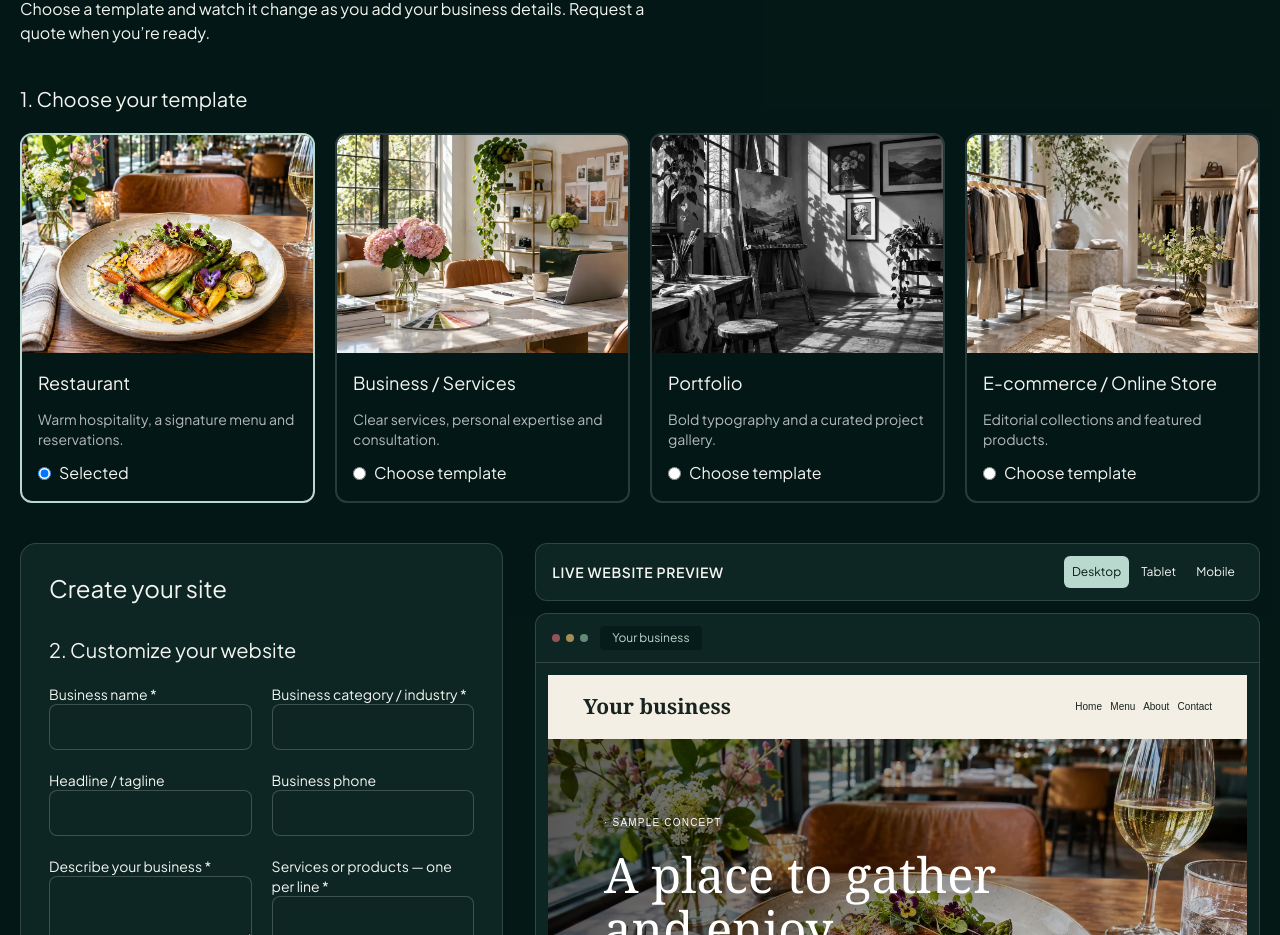
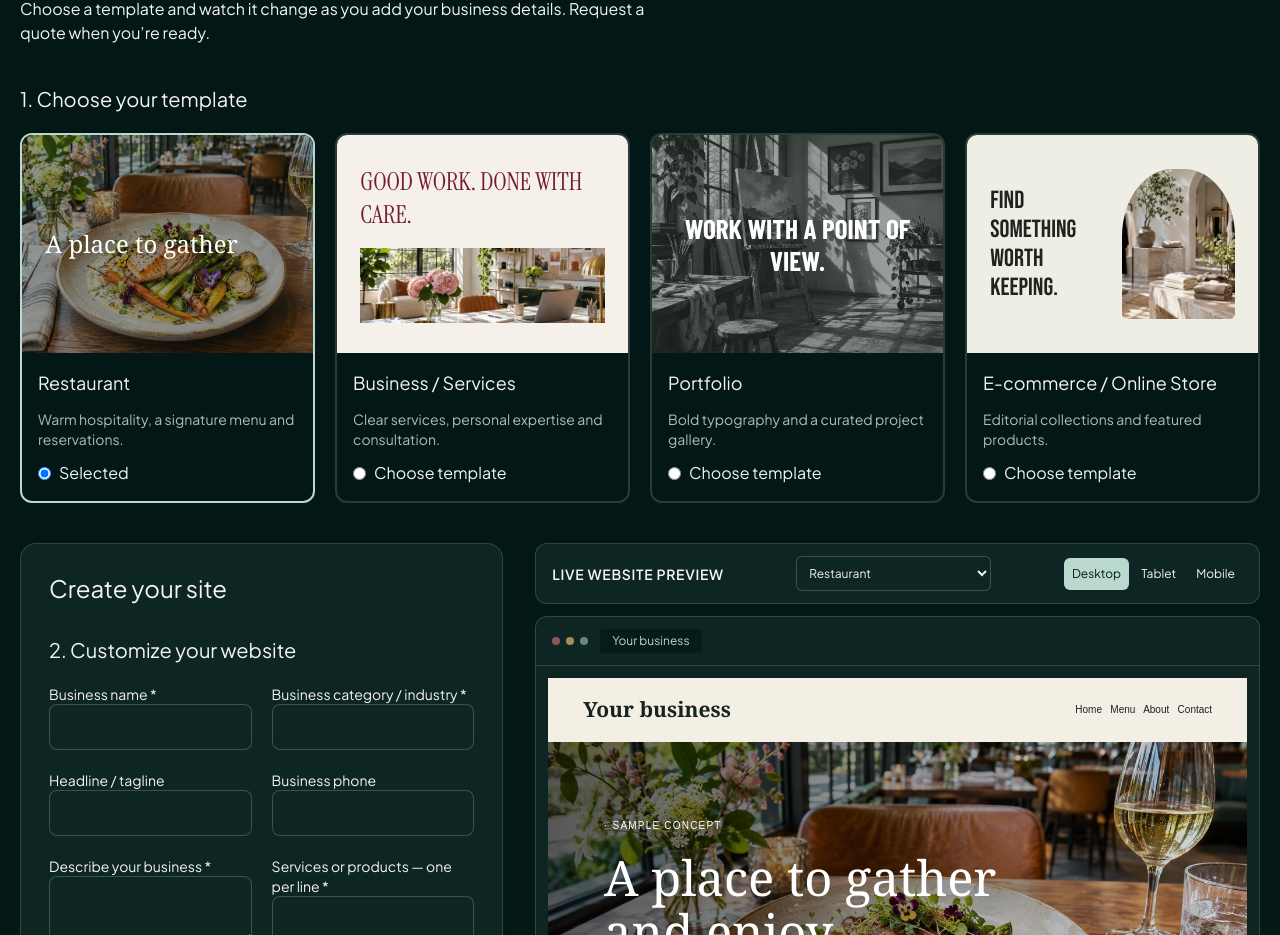
Before and after one commit to ivapbj/The-Ivana-Collective-Website, a React (Vite) app: page / in a window 1280 px wide. Shown: the part 994-1929 px from the top of the page. Built offline with nearby package versions, Linux system fonts and the light colour scheme.

Commit message:
Differentiate design directions and show template layouts in picker

```diff
--- a/src/components/HomepageConcept.css
+++ b/src/components/HomepageConcept.css
@@ -68,3 +68,80 @@
  .concept-store-story{grid-template-columns:1fr;gap:20px}.concept-store-story-image{min-height:180px}
  .concept-store-footer{flex-direction:column;text-align:center}
 }
+
+/* Design directions change the composition while the selected palette supplies the colors. */
+[data-design-direction="brutalist"] .concept-nav {
+  border-bottom: 4px solid var(--preview-text);
+  text-transform: uppercase;
+}
+[data-design-direction="brutalist"] .concept-photo { align-items: flex-end; }
+[data-design-direction="brutalist"] .concept-hero-text {
+  max-width: 100%;
+  width: 100%;
+  margin: 0 0 4%;
+  padding: 5%;
+  border-block: 4px solid var(--preview-text);
+  background: var(--preview-background);
+  color: var(--preview-text);
+}
+[data-design-direction="brutalist"] .concept h2 {
+  font-family: Impact, 'Arial Black', sans-serif;
+  font-weight: 900;
+  text-transform: uppercase;
+  letter-spacing: -.035em;
+  font-size: clamp(2.25rem, 10cqw, 5.5rem);
+}
+[data-design-direction="brutalist"] .concept-btn {
+  border: 2px solid var(--preview-text);
+  box-shadow: 4px 4px 0 var(--preview-text);
+  text-transform: uppercase;
+}
+[data-design-direction="brutalist"] .concept-tile { border-radius: 0; }
+
+[data-design-direction="hypercolor"] .concept-hero {
+  padding: 5%;
+  background: linear-gradient(135deg, var(--preview-background), var(--preview-primary));
+}
+[data-design-direction="hypercolor"] .concept-photo {
+  border-radius: 2rem;
+  overflow: hidden;
+  align-items: flex-end;
+}
+[data-design-direction="hypercolor"] .concept-hero-text {
+  max-width: 100%;
+  width: 100%;
+  padding: 6%;
+  background: linear-gradient(transparent, rgba(0, 0, 0, .85));
+}
+[data-design-direction="hypercolor"] .concept h2 {
+  font-family: 'DM Sans', Arial, sans-serif;
+  font-size: clamp(2rem, 8.5cqw, 5rem);
+  font-weight: 700;
+  letter-spacing: -.055em;
+}
+[data-design-direction="hypercolor"] .concept-btn { border-radius: 999px; }
+[data-design-direction="clean"] .concept-hero { padding: 4%; }
+[data-design-direction="clean"] .concept-photo { border-radius: .75rem; }
+
+.template-card-art {
+  position: relative;
+  display: grid;
+  align-content: center;
+  aspect-ratio: 4 / 3;
+  overflow: hidden;
+  isolation: isolate;
+  padding: 8%;
+}
+.template-card-art span { z-index: 1; line-height: .98; }
+.template-card-art img { width: 100%; height: 100%; object-fit: cover; }
+.template-card-art-restaurant { color: #fff; background: #151c16; }
+.template-card-art-restaurant img, .template-card-art-portfolio img { position: absolute; inset: 0; opacity: .55; }
+.template-card-art-restaurant span { font: 1.5rem Georgia, serif; }
+.template-card-art-services { gap: 10%; background: #f5f0e9; color: #741d32; }
+.template-card-art-services span { font: 1.55rem 'Instrument Serif', Georgia, serif; text-transform: uppercase; }
+.template-card-art-services img { height: clamp(38px, 6vw, 75px); }
+.template-card-art-portfolio { text-align: center; background: #39483d; color: #fff; }
+.template-card-art-portfolio span { font: 700 1.7rem 'Barlow Condensed', Impact, sans-serif; text-transform: uppercase; }
+.template-card-art-store { grid-template-columns: 1fr 1fr; align-items: center; gap: 8%; background: #efeee5; color: #22221f; }
+.template-card-art-store span { font: 1.55rem 'Bebas Neue', Impact, sans-serif; }
+.template-card-art-store img { aspect-ratio: 3 / 4; border-radius: 45% 45% .3rem .3rem; }
--- a/src/components/StylePreviewSection.tsx
+++ b/src/components/StylePreviewSection.tsx
@@ -6,6 +6,17 @@ const choices: {name:ConceptType;image:string;summary:string}[] = [
  {name:'Portfolio',image:'portfolio',summary:'Bold typography and a curated project gallery.'},
  {name:'E-commerce / Online Store',image:'store',summary:'Editorial collections and featured products.'}
 ];
+const cardHeadlines: Record<ConceptType, string> = {
+ 'Restaurant': 'A place to gather',
+ 'Business / Services': 'Good work. Done with care.',
+ 'Portfolio': 'Work with a point of view.',
+ 'E-commerce / Online Store': 'Find something worth keeping.',
+};
+const directionStyles: Record<string, string> = {
+ 'Gen Z Brutalist': 'brutalist',
+ 'Hypercolor Modern': 'hypercolor',
+ 'Clean Modern': 'clean',
+};
 const forestPalette = ['#163c36', '#f4efe5', '#17231f'];
 const servicesPalette = ['#741d32', '#f5f0e9', '#201b1b'];
 const storePalette = ['#93aa58', '#efeee5', '#22221f'];
@@ -75,7 +86,10 @@ export default function StylePreviewSection({onScheduleCall}:{onScheduleCall:()=
  const preview=form;
  return <section id="interactive-preview" className="bg-[#061c1a] text-[#f4f5f1] px-5 py-20"><div className="max-w-7xl mx-auto space-y-10">
   <header className="max-w-2xl space-y-4"><h2 className="text-4xl md:text-5xl">Imagine your website.</h2><p>Choose a template and watch it change as you add your business details. Request a quote when you’re ready.</p></header>
-  <fieldset><legend className="text-xl mb-5">1. Choose your template</legend><div className="grid sm:grid-cols-2 lg:grid-cols-4 gap-5">{choices.map(c=><label key={c.name} className={`cursor-pointer rounded-xl overflow-hidden border-2 ${form.template===c.name?'border-[#b9d8ce]':'border-white/15'}`}><img src={`/images/concept-${c.image}.webp`} alt={`${c.name} template visual example`} className="w-full aspect-[4/3] object-cover"/><div className="p-4 space-y-3"><h3 className="text-lg">{c.name}</h3><p className="text-sm text-white/70">{c.summary}</p><span className="flex gap-2 items-center"><input type="radio" name="template" checked={form.template===c.name} onChange={()=>selectTemplate(c.name)}/>{form.template===c.name?'Selected':'Choose template'}</span></div></label>)}</div></fieldset>
+  <fieldset><legend className="text-xl mb-5">1. Choose your template</legend><div className="grid sm:grid-cols-2 lg:grid-cols-4 gap-5">{choices.map(c=><label key={c.name} className={`cursor-pointer rounded-xl overflow-hidden border-2 ${form.template===c.name?'border-[#b9d8ce]':'border-white/15'}`}><div aria-hidden="true" className={`template-card-art template-card-art-${c.image}`}>
+  <span>{cardHeadlines[c.name]}</span>
+  <img src={`/images/concept-${c.image}.webp`} alt="" />
+ </div><div className="p-4 space-y-3"><h3 className="text-lg">{c.name}</h3><p className="text-sm text-white/70">{c.summary}</p><span className="flex gap-2 items-center"><input type="radio" name="template" checked={form.template===c.name} onChange={()=>selectTemplate(c.name)}/>{form.template===c.name?'Selected':'Choose template'}</span></div></label>)}</div></fieldset>
   <div className="grid items-start gap-6 lg:grid-cols-[minmax(0,2fr)_minmax(0,3fr)] lg:gap-8">
   <form id="website-editor" onSubmit={submit} className="min-w-0 scroll-mt-28 space-y-8 rounded-2xl border border-white/15 bg-[#0d2623] p-5 text-sm sm:p-7">
    <div className="flex flex-wrap items-center justify-between gap-3"><h3 className="text-2xl">Create your site</h3><a className="underline lg:hidden" href="#saved-website-preview">View live preview</a></div>
@@ -97,6 +111,9 @@ export default function StylePreviewSection({onScheduleCall}:{onScheduleCall:()=
   <aside id="saved-website-preview" aria-label="Website preview" className="min-w-0 scroll-mt-28 space-y-3 lg:sticky lg:top-24">
    <div className="flex flex-wrap items-center justify-between gap-3 rounded-xl border border-white/15 bg-[#0d2623] px-4 py-3">
     <h3 className="text-sm font-semibold uppercase tracking-wider">Live website preview</h3>
+    <select aria-label="Preview template" className="max-w-full rounded-md border border-white/20 bg-[#0d2623] px-2 py-2 text-xs" value={form.template} onChange={e=>selectTemplate(e.target.value as ConceptType)}>
+     {choices.map(choice=><option key={choice.name}>{choice.name}</option>)}
+    </select>
     <div className="flex flex-wrap gap-1" role="group" aria-label="Preview width">
      {[['Desktop','100%'],['Tablet','768px'],['Mobile','375px']].map(([label,value])=>(
       <button key={label} type="button" aria-pressed={width===value} className={`rounded-md px-2 py-2 text-xs ${width===value?'bg-[#b9d8ce] text-[#061c1a]':'hover:bg-white/10'}`} onClick={()=>setWidth(value)}>{label}</button>
@@ -109,7 +126,7 @@ export default function StylePreviewSection({onScheduleCall}:{onScheduleCall:()=
      <span className="min-w-0 truncate rounded bg-[#061c1a] px-3 py-1 text-xs text-[#b9d8ce]">{preview.businessName.trim() || 'Your business'}</span>
     </div>
     <div tabIndex={0} aria-label="Scrollable homepage preview" className="max-h-[65vh] min-h-0 overflow-auto p-2 focus-visible:outline-2 focus-visible:outline-[#b9d8ce] sm:p-3 lg:max-h-[calc(100dvh-17rem)]">
-     <div className="mx-auto max-w-full overflow-hidden" style={{width,'--preview-primary':preview.colors[0],'--preview-background':preview.colors[1],'--preview-text':preview.colors[2],'--preview-surface':preview.colors[1],'--preview-font-heading':preview.template==='E-commerce / Online Store'?'Bebas Neue, Impact, sans-serif':preview.theme==='Luxury Editorial'?'Georgia, serif':'Arial, sans-serif','--preview-font-body':preview.template==='E-commerce / Online Store'?'DM Sans, Arial, sans-serif':'Arial, sans-serif'} as React.CSSProperties}>
+     <div className="mx-auto max-w-full overflow-hidden" data-design-direction={preview.template==='Restaurant' ? directionStyles[preview.theme] : undefined} style={{width,'--preview-primary':preview.colors[0],'--preview-background':preview.colors[1],'--preview-text':preview.colors[2],'--preview-surface':preview.colors[1],'--preview-font-heading':preview.template==='E-commerce / Online Store'?'Bebas Neue, Impact, sans-serif':preview.theme==='Luxury Editorial'?'Georgia, serif':'Arial, sans-serif','--preview-font-body':preview.template==='E-commerce / Online Store'?'DM Sans, Arial, sans-serif':'Arial, sans-serif'} as React.CSSProperties}>
       <HomepageConcept type={preview.template} name={preview.businessName} tagline={preview.tagline} industry={preview.industry} email={saved?.email || ''} phone={preview.phone} logo={preview.logo} compact={width==='375px'} description={preview.description} services={preview.services} image={preview.image}/>
      </div>
     </div>
```
